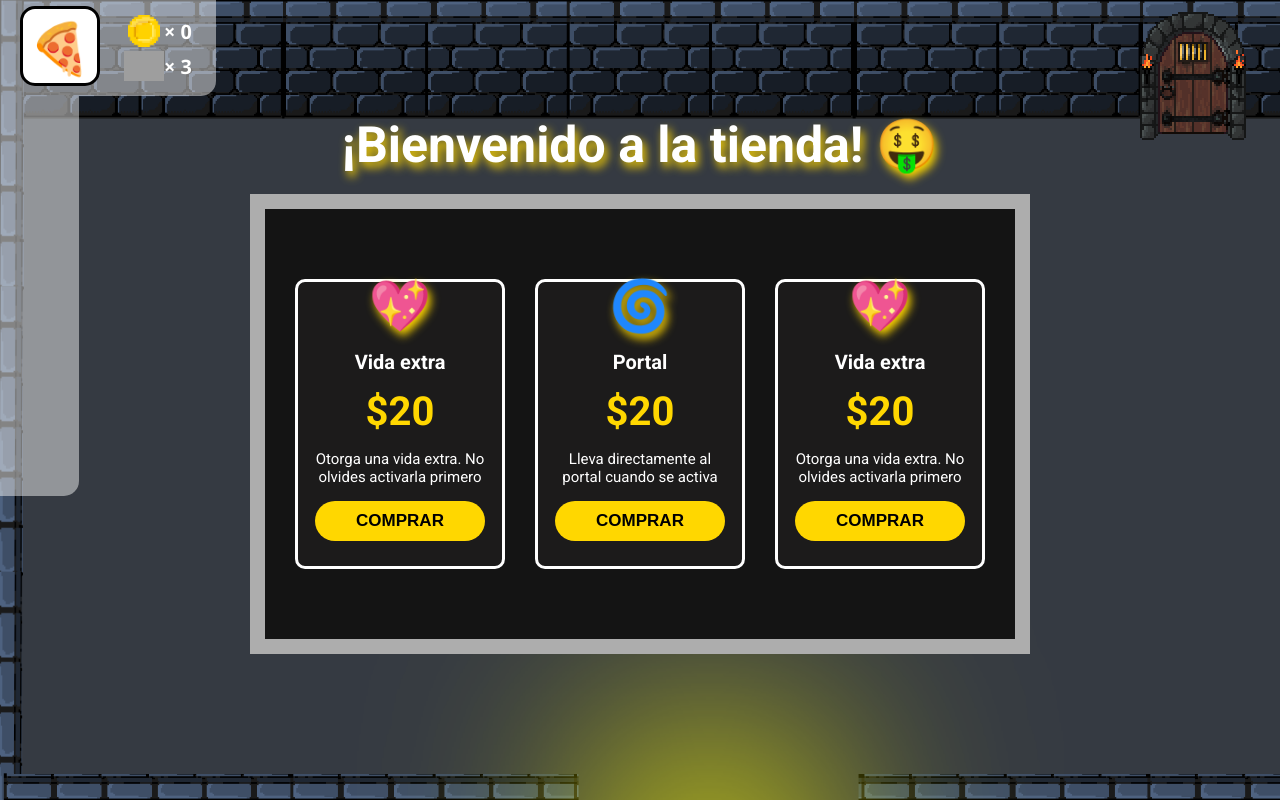
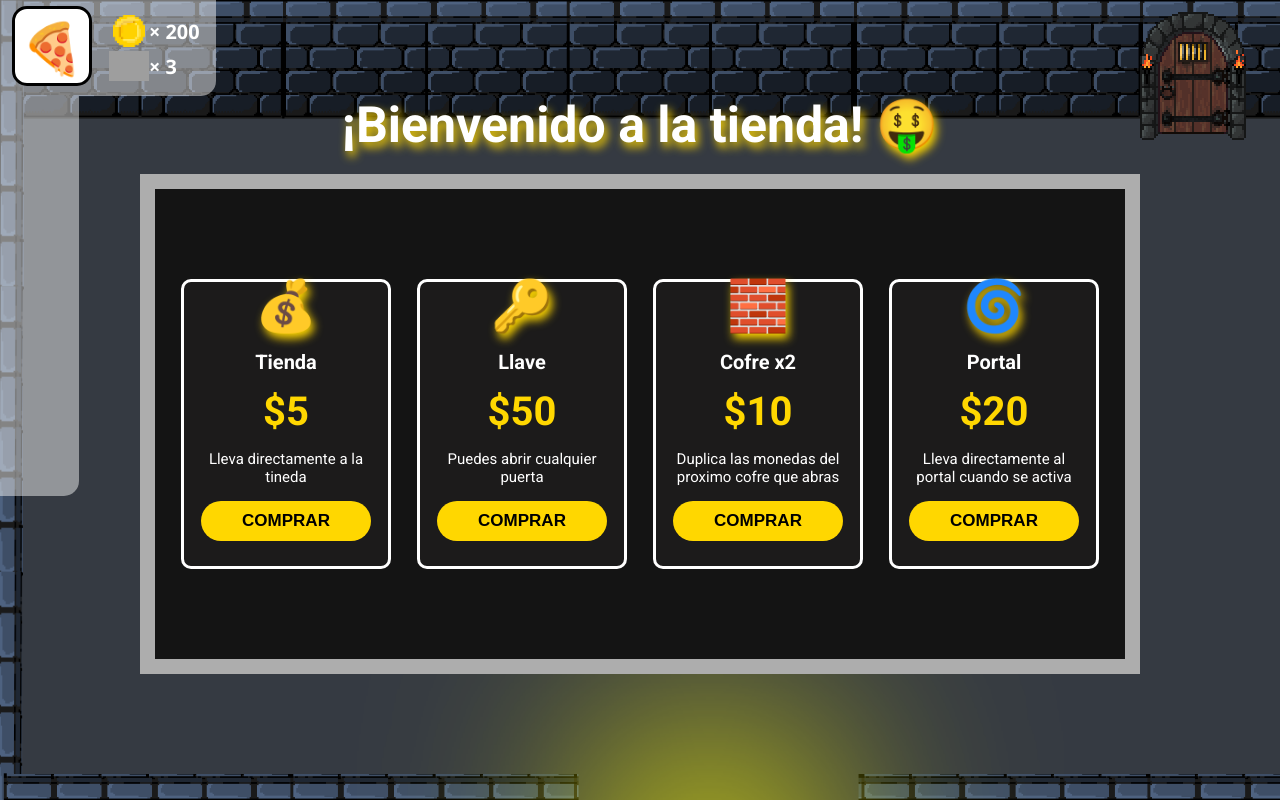
Before and after one commit to ivanchio97/dungeoncode1, a React (Vite) app: page /shop in a window 1280 px wide. Built offline with nearby package versions, Linux system fonts and the light colour scheme; grey boxes are pictures that could not be loaded.

Commit message:
shop item added

```diff
--- a/src/components/PlayerData.jsx
+++ b/src/components/PlayerData.jsx
@@ -85,6 +85,11 @@ const PlayerData = ()=>{
         navigate('/event4')
         filtrarItem(item)
       break;
+      case 8:
+        alert("¡Item usado! Viajando hacia la tienda...")
+        navigate('/shop')
+        filtrarItem(item)
+      break;
     }
 
   }
--- a/src/contexts/DataProvider.jsx
+++ b/src/contexts/DataProvider.jsx
@@ -18,7 +18,7 @@ export const DataProvider = ({children}) =>{
   const newGame = {
     icon: "🍕",
     lives: 3,
-    coins: 0,
+    coins: 200,
     levelProgress: 0,
     level: 1,
     chest: true,
--- a/src/styles/Shop.css
+++ b/src/styles/Shop.css
@@ -24,8 +24,8 @@
 
 .tienda{
     display: flex;
-    height: 460px;
-    width: 780px;
+    height: 500px;
+    width: 1000px;
     background-color: #141414;
     border: 15px solid #adadad;
     justify-content: space-evenly;
--- a/src/views/Shop.jsx
+++ b/src/views/Shop.jsx
@@ -14,10 +14,11 @@ const Shop = () => {
         { id: 4, nombre: "Arco", icono: "🏹", costo: 25, desc: "Elimina directamente al siguiente slime que elijas", compra: true },
         { id: 5, nombre: "Gamepad", icono: "🎮", costo: 20, desc: "Aumenta la probabilidad general de encontrar más eventos", compra: true },
         { id: 6, nombre: "Avance", icono: "⏩", costo: 10, desc: "Disminuye en 1 la cercanía a la proxima tienda", compra: true },
-        { id: 7, nombre: "Portal", icono: "🌀", costo: 20, desc: "Lleva directamente al portal cuando se activa", compra: true }
+        { id: 7, nombre: "Portal", icono: "🌀", costo: 20, desc: "Lleva directamente al portal cuando se activa", compra: true },
+        { id: 8, nombre: "Tienda", icono: "💰", costo: 5, desc: "Lleva directamente a la tineda", compra: true }
 
     ]
-    const plantilla = [{},{},{}]
+    const plantilla = [{},{},{}, {}]
     const {dataPlayer, setDataPlayer} = useContext(Data)
     const [tienda, setTienda] = useState([])
 
```
